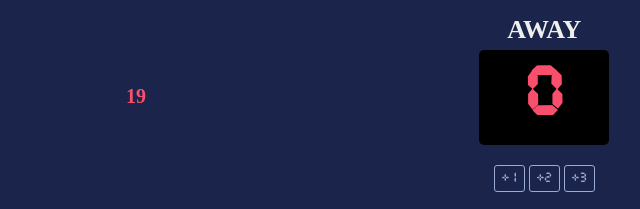
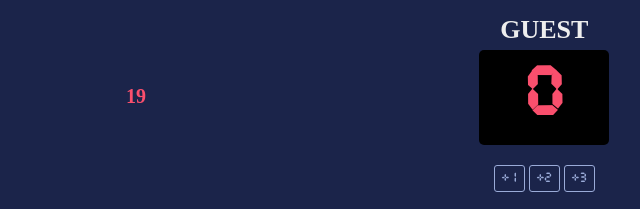
Before and after one commit to hernandes-code/basketball-scoreboard, a website built with Vite: page index.html in a window 1280 px wide. Shown: the top 209 px of the page, 504-1144 px from the left. Built offline with nearby package versions, Linux system fonts and the light colour scheme.

Commit message:
Away Change

```diff
--- a/index.html
+++ b/index.html
@@ -19,7 +19,7 @@
             </div>
 
             <div class="blanks">
-                <h3 class="teams">AWAY</h3>
+                <h3 class="teams">GUEST</h3>
                  <h1 id="score-guest"class="score"> 0 </h1>
                 <div class="btn-container">
                     <button class="btn-style" onclick="oneGuest()">+1</button>
```
